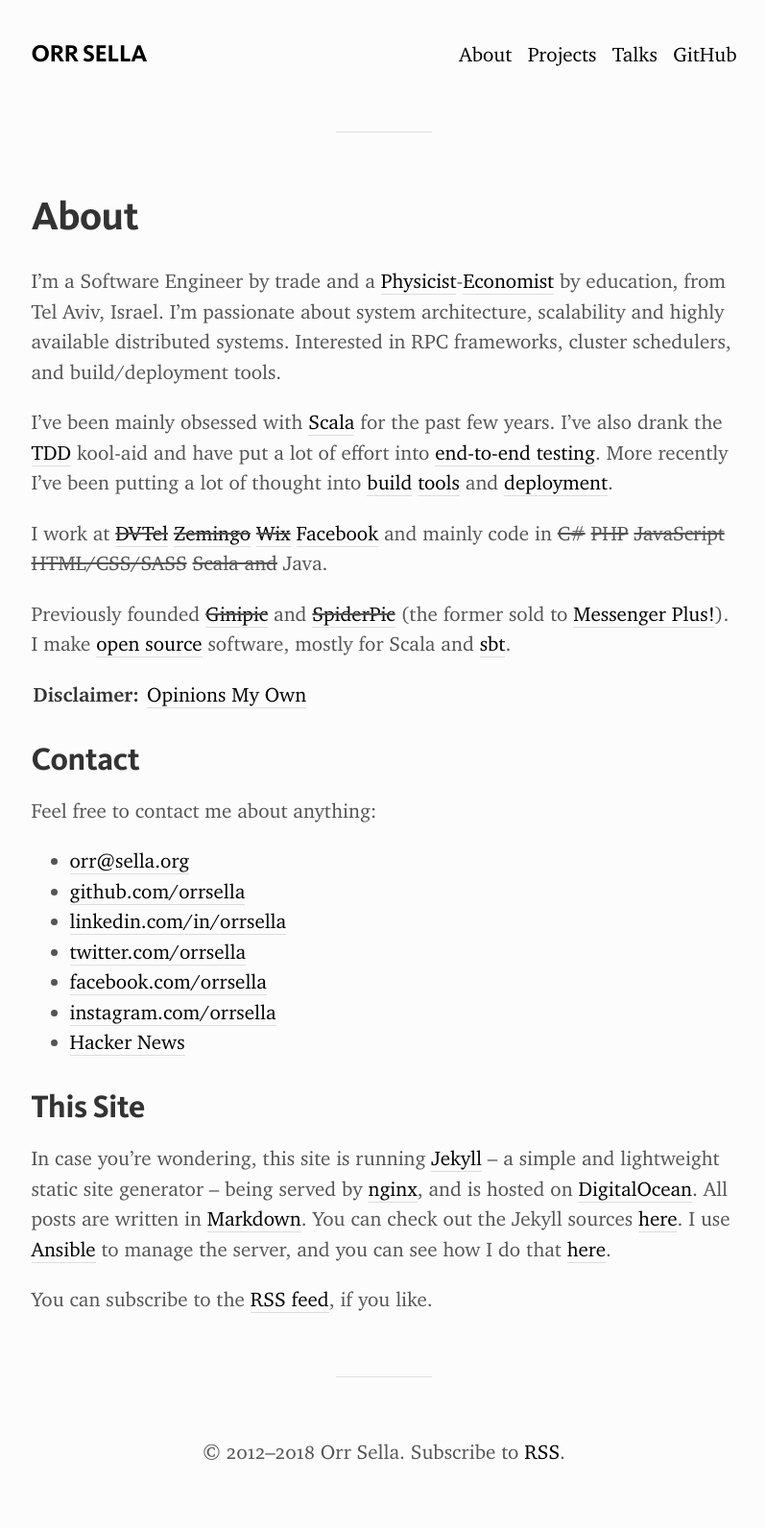
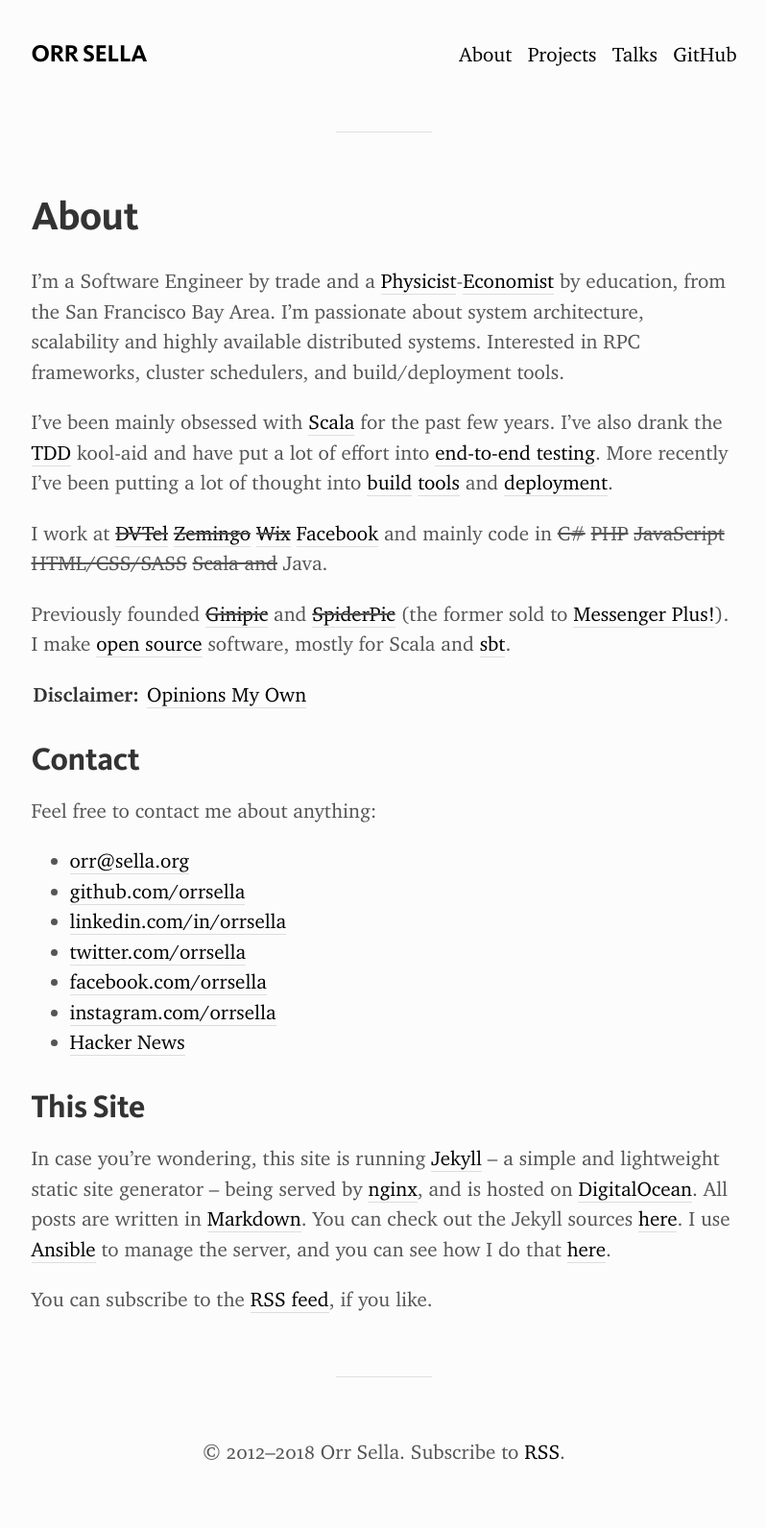
Before and after one commit to orrsella/orrsella.com, a Jekyll site: the page built from about/index.md, in a window 1280 px wide. Shown: the whole page at 96% size, without its empty margins (240-1038 px from the left). Built offline with Jekyll 4.4.1, drawn with Linux system fonts in a browser that asks for light colours.

Commit message:
Update about

```diff
--- a/about/index.md
+++ b/about/index.md
@@ -3,7 +3,7 @@
 title:  About
 ---
 
-I'm a Software Engineer by trade and a [Physicist](https://physics.tau.ac.il/)-[Economist](https://en-econ.tau.ac.il/) by education, from Tel Aviv, Israel. I'm passionate about system architecture, scalability and highly available distributed systems. Interested in RPC frameworks, cluster schedulers, and build/deployment tools.
+I'm a Software Engineer by trade and a [Physicist](https://physics.tau.ac.il/)-[Economist](https://en-econ.tau.ac.il/) by education, from the San Francisco Bay Area. I'm passionate about system architecture, scalability and highly available distributed systems. Interested in RPC frameworks, cluster schedulers, and build/deployment tools.
 
 I've been mainly obsessed with [Scala](http://scala-lang.org) for the past few years. I've also drank the [TDD](http://www.growing-object-oriented-software.com/) kool-aid and have put a lot of effort into [end-to-end testing](/2014/09/24/true-end-to-end-testing-in-scala-scalapeno-2014-talk/). More recently I've been putting a lot of thought into [build](/2015/05/31/getting-started-with-pants-build-for-scala-projects/) [tools](https://github.com/orrsella/bazel-example) and [deployment](https://github.com/orrsella/ansible-mesos).
 
```
